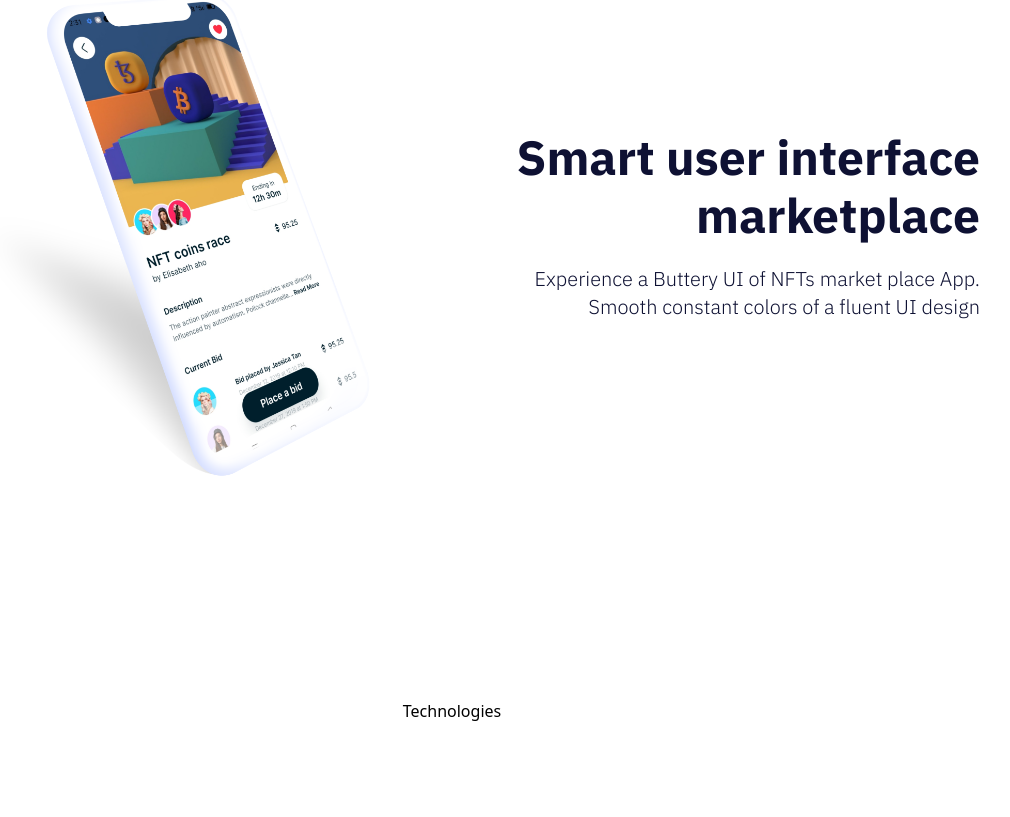
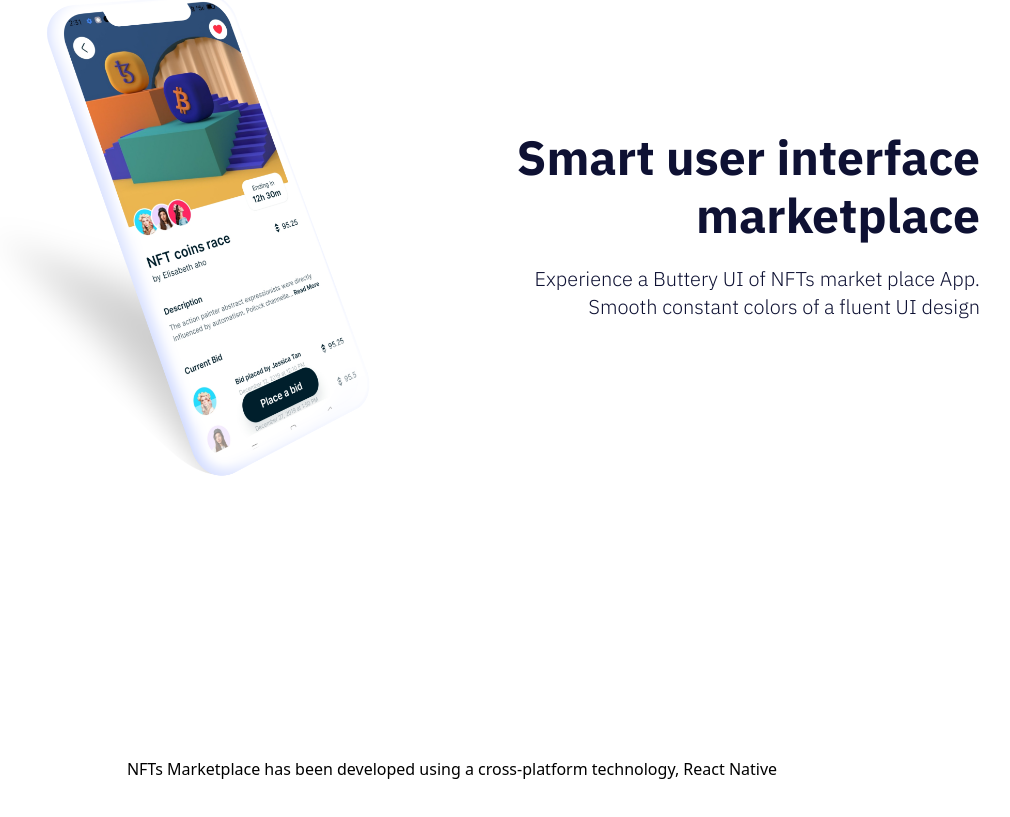
Before and after one commit to shahzaibansari123/Shezi-NftMarketPlaceShowCasePage, a React (Create React App) app: page / in a window 1280 px wide. Shown: the part 965-1782 px from the top of the page, without its empty margins (188-1198 px from the left). Before the commit the page ends 1752 px from the top, so only its background shows below. Built offline with nearby package versions, Linux system fonts and the light colour scheme; the HTML template or start-up script is replaced by a standard one.

Commit message:
work complete

```diff
--- a/src/components/Features.jsx
+++ b/src/components/Features.jsx
@@ -7,7 +7,8 @@ const Features = () => {
     <div className={`${styles.bgPrimary} ${styles.section} banner03`}>
       <div className={`${styles.subSection} flex-col text-center`}>
         <div>
-          <h1>Technologies</h1>
+          <h1 className={`${styles.h1Text} ${styles.whiteText}`}>Technologies</h1>
+          <p>NFTs Marketplace has been developed using a cross-platform technology, React Native</p>
         </div>
       </div>
 
```
